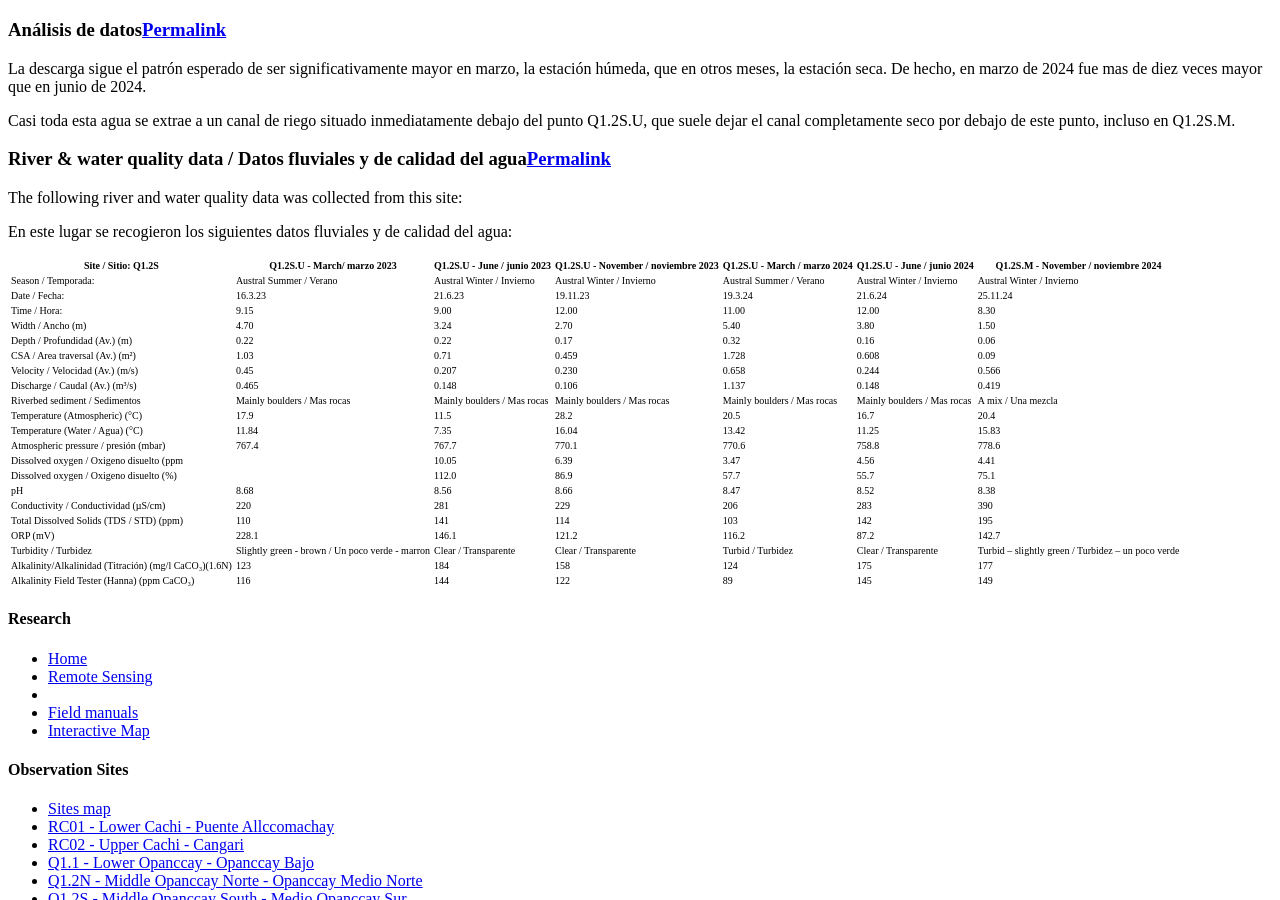
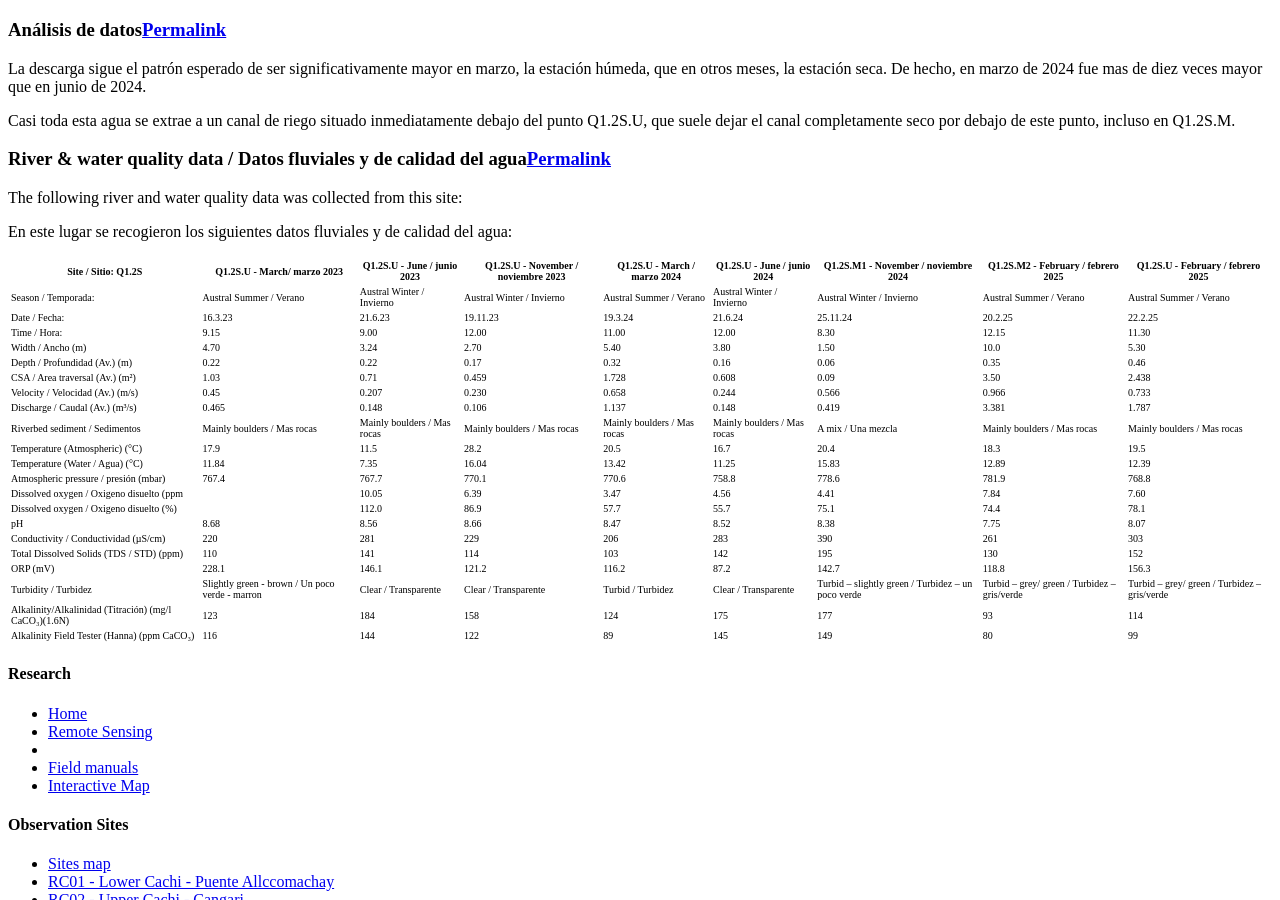
Before and after one commit to HVLepage/cavep-unah, a Jekyll site: the page built from _docs/site-network/Q1_2S.md, in a window 1280 px wide and 900 px high, scrolled down 5979 px. Built offline with Jekyll 4.4.1, drawn with Linux system fonts in a browser that asks for light colours; comment, search, counter and statistics services are not loaded.

Commit message:
Update Q1_2S.md

```diff
--- a/_docs/site-network/Q1_2S.md
+++ b/_docs/site-network/Q1_2S.md
@@ -122,26 +122,26 @@
 
 En este lugar se recogieron los siguientes datos fluviales y de calidad del agua:
 
-|     Site / Sitio: Q1.2S                                        |     Q1.2S.U - March/ marzo 2023                           |     Q1.2S.U - June / junio 2023    |     Q1.2S.U - November / noviembre 2023    |      Q1.2S.U - March / marzo 2024    |     Q1.2S.U - June / junio 2024     |     Q1.2S.M - November / noviembre 2024                     |
-|----------------------------------------------------------------|-----------------------------------------------------------|------------------------------------|--------------------------------------------|--------------------------------------|-------------------------------------|-------------------------------------------------------------|
-|     Season / Temporada:                                        |     Austral Summer / Verano                               |     Austral Winter / Invierno      |     Austral Winter / Invierno              |     Austral Summer / Verano          |     Austral Winter / Invierno       |     Austral Winter / Invierno                               |
-|     Date / Fecha:                                              |     16.3.23                                               |     21.6.23                        |     19.11.23                               |              19.3.24                 |     21.6.24                         |     25.11.24                                                |
-|     Time / Hora:                                               |     9.15                                                  |     9.00                           |     12.00                                  |     11.00                            |     12.00                           |     8.30                                                    |
-|     Width / Ancho (m)                                          |     4.70                                                  |     3.24                           |     2.70                                   |     5.40                             |     3.80                            |     1.50                                                    |
-|     Depth / Profundidad (Av.) (m)                              |     0.22                                                  |     0.22                           |     0.17                                   |     0.32                             |     0.16                            |     0.06                                                    |
-|     CSA / Area traversal (Av.) (m²)                            |     1.03                                                  |     0.71                           |     0.459                                  |     1.728                            |     0.608                           |     0.09                                                    |
-|     Velocity / Velocidad    (Av.) (m/s)                        |     0.45                                                  |     0.207                          |     0.230                                  |     0.658                            |     0.244                           |     0.566                                                   |
-|     Discharge / Caudal (Av.) (m³/s)                            |     0.465                                                 |     0.148                          |     0.106                                  |     1.137                            |     0.148                           |     0.419                                                   |
-|     Riverbed sediment / Sedimentos                             |     Mainly boulders / Mas  rocas                          |     Mainly boulders / Mas rocas    |     Mainly boulders / Mas rocas            |     Mainly boulders / Mas  rocas     |     Mainly boulders / Mas  rocas    |     A mix / Una mezcla                                      |
-|     Temperature (Atmospheric) (°C)                             |     17.9                                                  |     11.5                           |     28.2                                   |     20.5                             |     16.7                            |     20.4                                                    |
-|     Temperature (Water / Agua) (°C)                            |     11.84                                                 |     7.35                           |     16.04                                  |     13.42                            |     11.25                           |     15.83                                                   |
-|     Atmospheric pressure / presión (mbar)                      |     767.4                                                 |     767.7                          |     770.1                                  |     770.6                            |     758.8                           |     778.6                                                   |
-|     Dissolved oxygen /   Oxigeno disuelto (ppm                 |                                                           |     10.05                          |     6.39                                   |     3.47                             |     4.56                            |     4.41                                                    |
-|     Dissolved oxygen / Oxigeno disuelto (%)                    |                                                           |     112.0                          |     86.9                                   |     57.7                             |     55.7                            |     75.1                                                    |
-|     pH                                                         |     8.68                                                  |     8.56                           |     8.66                                   |     8.47                             |     8.52                            |     8.38                                                    |
-|     Conductivity / Conductividad (µS/cm)                       |     220                                                   |     281                            |     229                                    |     206                              |     283                             |     390                                                     |
-|     Total Dissolved Solids (TDS / STD)  (ppm)                  |     110                                                   |     141                            |     114                                    |     103                              |     142                             |     195                                                     |
-|     ORP (mV)                                                   |     228.1                                                 |     146.1                          |     121.2                                  |     116.2                            |     87.2                            |     142.7                                                   |
-|     Turbidity / Turbidez                                       |     Slightly green - brown / Un poco   verde - marron     |     Clear / Transparente           |     Clear / Transparente                   |     Turbid / Turbidez                |     Clear / Transparente            |     Turbid – slightly green / Turbidez –   un poco verde    |
-|     Alkalinity/Alkalinidad   (Titración) (mg/l CaCO₃)(1.6N)    |     123                                                   |     184                            |     158                                    |     124                              |     175                             |     177                                                     |
-|     Alkalinity Field Tester (Hanna) (ppm CaCO₃)                |     116                                                   |     144                            |     122                                    |     89                               |     145                             |     149                                                     |
+|     Site / Sitio: Q1.2S                                        |     Q1.2S.U - March/ marzo 2023                           |     Q1.2S.U - June / junio 2023    |     Q1.2S.U - November / noviembre 2023    |      Q1.2S.U - March / marzo 2024    |     Q1.2S.U - June / junio 2024     |     Q1.2S.M1 - November / noviembre 2024                    |     Q1.2S.M2 - February / febrero 2025                |     Q1.2S.U - February / febrero 2025                 |
+|----------------------------------------------------------------|-----------------------------------------------------------|------------------------------------|--------------------------------------------|--------------------------------------|-------------------------------------|-------------------------------------------------------------|-------------------------------------------------------|-------------------------------------------------------|
+|     Season / Temporada:                                        |     Austral Summer / Verano                               |     Austral Winter / Invierno      |     Austral Winter / Invierno              |     Austral Summer / Verano          |     Austral Winter / Invierno       |     Austral Winter / Invierno                               |     Austral Summer / Verano                           |     Austral Summer / Verano                           |
+|     Date / Fecha:                                              |     16.3.23                                               |     21.6.23                        |     19.11.23                               |              19.3.24                 |     21.6.24                         |     25.11.24                                                |     20.2.25                                           |     22.2.25                                           |
+|     Time / Hora:                                               |     9.15                                                  |     9.00                           |     12.00                                  |     11.00                            |     12.00                           |     8.30                                                    |     12.15                                             |     11.30                                             |
+|     Width / Ancho (m)                                          |     4.70                                                  |     3.24                           |     2.70                                   |     5.40                             |     3.80                            |     1.50                                                    |     10.0                                              |     5.30                                              |
+|     Depth / Profundidad (Av.) (m)                              |     0.22                                                  |     0.22                           |     0.17                                   |     0.32                             |     0.16                            |     0.06                                                    |     0.35                                              |     0.46                                              |
+|     CSA / Area traversal (Av.) (m²)                            |     1.03                                                  |     0.71                           |     0.459                                  |     1.728                            |     0.608                           |     0.09                                                    |     3.50                                              |     2.438                                             |
+|     Velocity / Velocidad    (Av.) (m/s)                        |     0.45                                                  |     0.207                          |     0.230                                  |     0.658                            |     0.244                           |     0.566                                                   |     0.966                                             |     0.733                                             |
+|     Discharge / Caudal (Av.) (m³/s)                            |     0.465                                                 |     0.148                          |     0.106                                  |     1.137                            |     0.148                           |     0.419                                                   |     3.381                                             |     1.787                                             |
+|     Riverbed sediment / Sedimentos                             |     Mainly boulders / Mas  rocas                          |     Mainly boulders / Mas rocas    |     Mainly boulders / Mas rocas            |     Mainly boulders / Mas  rocas     |     Mainly boulders / Mas  rocas    |     A mix / Una mezcla                                      |     Mainly boulders / Mas  rocas                      |     Mainly boulders / Mas  rocas                      |
+|     Temperature (Atmospheric) (°C)                             |     17.9                                                  |     11.5                           |     28.2                                   |     20.5                             |     16.7                            |     20.4                                                    |     18.3                                              |     19.5                                              |
+|     Temperature (Water / Agua) (°C)                            |     11.84                                                 |     7.35                           |     16.04                                  |     13.42                            |     11.25                           |     15.83                                                   |     12.89                                             |     12.39                                             |
+|     Atmospheric pressure / presión (mbar)                      |     767.4                                                 |     767.7                          |     770.1                                  |     770.6                            |     758.8                           |     778.6                                                   |     781.9                                             |     768.8                                             |
+|     Dissolved oxygen /   Oxigeno disuelto (ppm                 |                                                           |     10.05                          |     6.39                                   |     3.47                             |     4.56                            |     4.41                                                    |     7.84                                              |     7.60                                              |
+|     Dissolved oxygen / Oxigeno disuelto (%)                    |                                                           |     112.0                          |     86.9                                   |     57.7                             |     55.7                            |     75.1                                                    |     74.4                                              |     78.1                                              |
+|     pH                                                         |     8.68                                                  |     8.56                           |     8.66                                   |     8.47                             |     8.52                            |     8.38                                                    |     7.75                                              |     8.07                                              |
+|     Conductivity / Conductividad (µS/cm)                       |     220                                                   |     281                            |     229                                    |     206                              |     283                             |     390                                                     |     261                                               |     303                                               |
+|     Total Dissolved Solids (TDS / STD)  (ppm)                  |     110                                                   |     141                            |     114                                    |     103                              |     142                             |     195                                                     |     130                                               |     152                                               |
+|     ORP (mV)                                                   |     228.1                                                 |     146.1                          |     121.2                                  |     116.2                            |     87.2                            |     142.7                                                   |     118.8                                             |     156.3                                             |
+|     Turbidity / Turbidez                                       |     Slightly green - brown / Un poco   verde - marron     |     Clear / Transparente           |     Clear / Transparente                   |     Turbid / Turbidez                |     Clear / Transparente            |     Turbid – slightly green / Turbidez –   un poco verde    |     Turbid – grey/ green / Turbidez –   gris/verde    |     Turbid – grey/ green / Turbidez –   gris/verde    |
+|     Alkalinity/Alkalinidad   (Titración) (mg/l CaCO₃)(1.6N)    |     123                                                   |     184                            |     158                                    |     124                              |     175                             |     177                                                     |     93                                                |     114                                               |
+|     Alkalinity Field Tester (Hanna) (ppm CaCO₃)                |     116                                                   |     144                            |     122                                    |     89                               |     145                             |     149                                                     |     80                                                |     99                                                |
```
